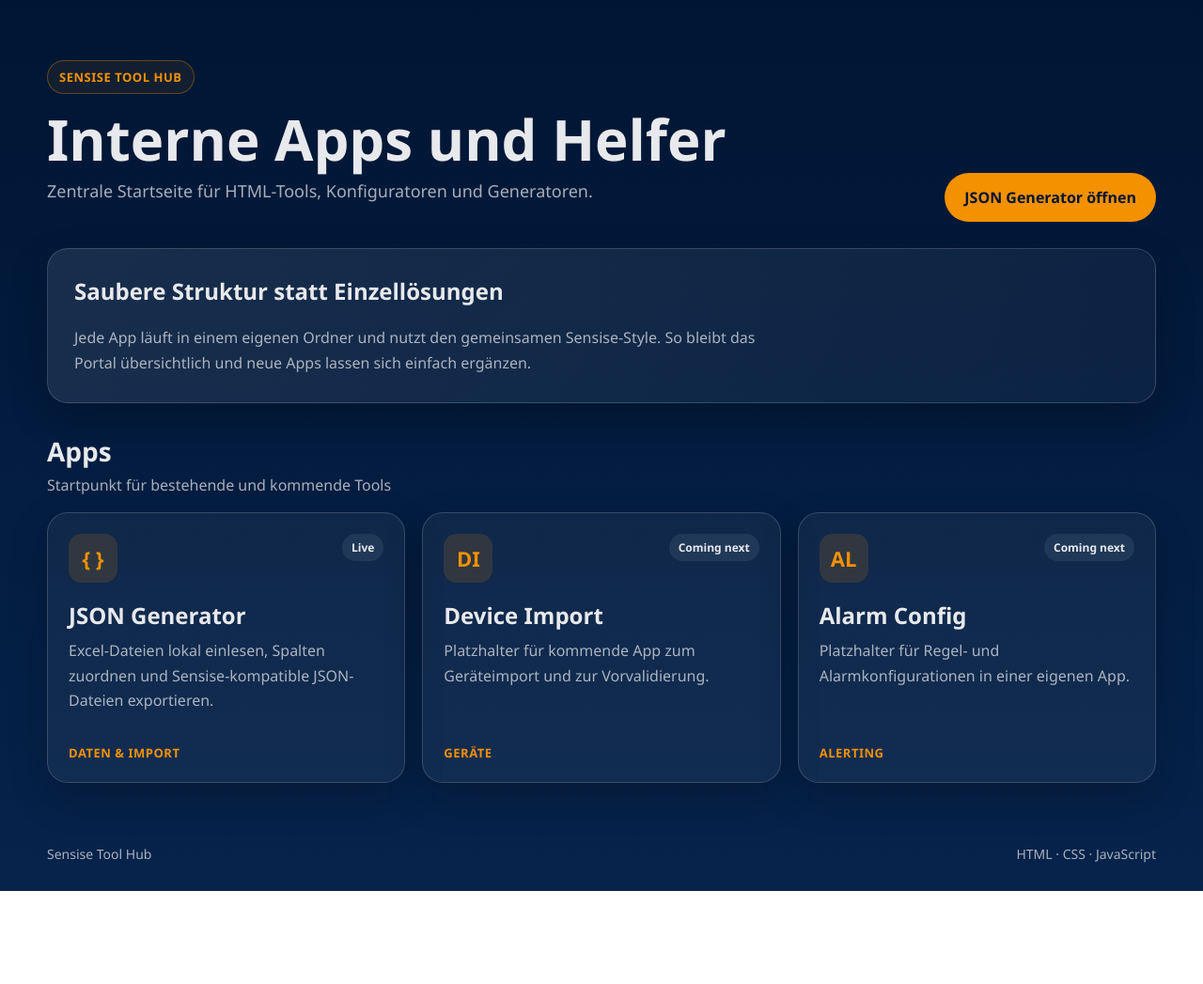
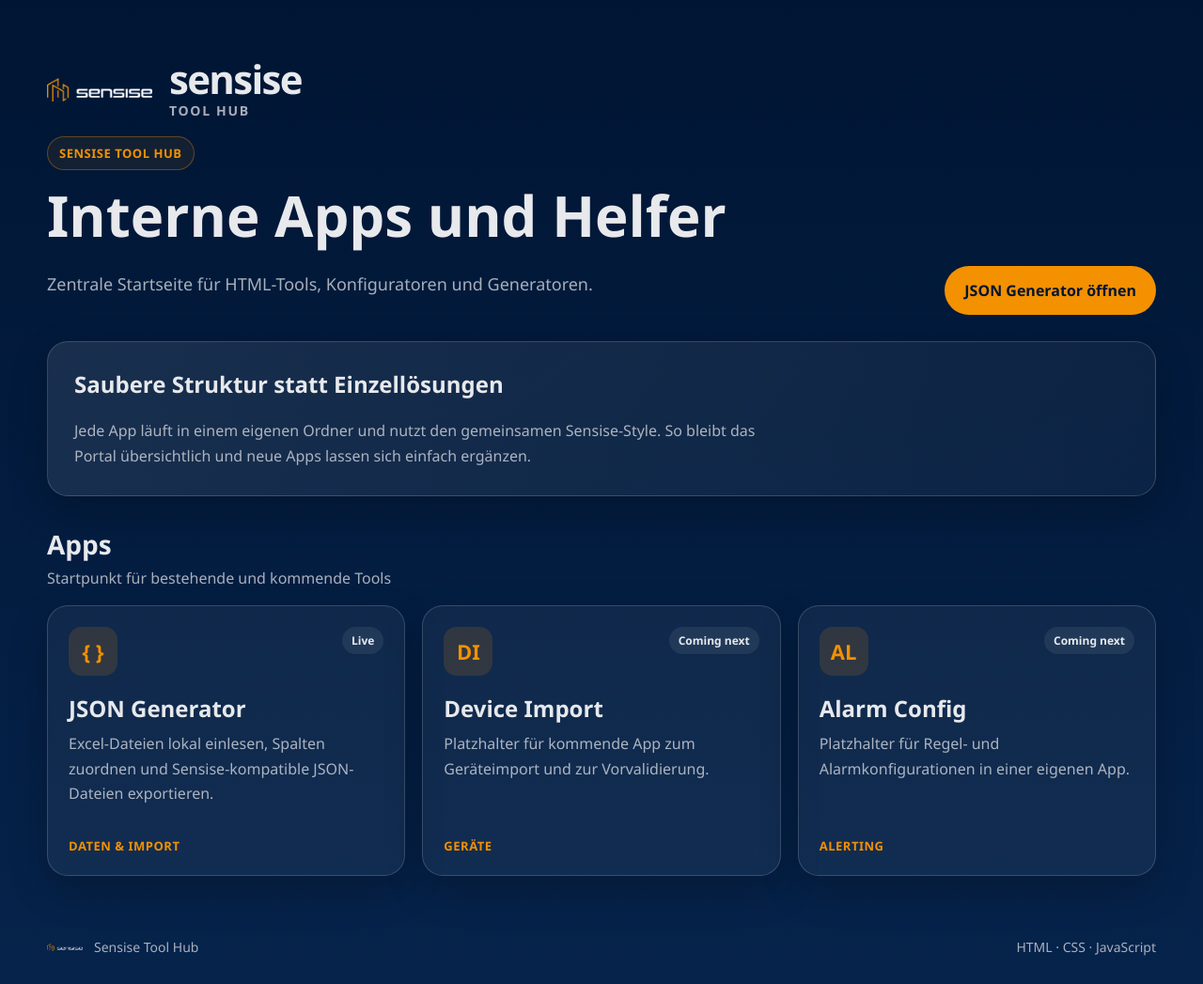
Before and after one commit to Lucaneedshelp/sensise-tool, a plain HTML site: page index.html in a window 1280 px wide. Shown: the whole page at 94% size. Before the commit the page ends 948 px from the top, so only its background shows below. Drawn offline with Linux system fonts and the light colour scheme.

Commit message:
Add files via upload

```diff
--- a/assets/css/portal.css
+++ b/assets/css/portal.css
@@ -9,8 +9,15 @@
   gap: 24px;
 }
 
+.header-copy {
+  display: flex;
+  flex-direction: column;
+  align-items: flex-start;
+  gap: 18px;
+}
+
 .site-header h1 {
-  margin: 18px 0 10px;
+  margin: 0 0 10px;
   font-size: clamp(36px, 5vw, 60px);
   line-height: 1.02;
 }
@@ -140,6 +147,17 @@
   font-size: 14px;
 }
 
+.footer-brand {
+  display: inline-flex;
+  align-items: center;
+  gap: 12px;
+}
+
+.footer-brand__logo {
+  width: 38px;
+  height: auto;
+}
+
 @media (max-width: 820px) {
   .header-inner {
     flex-direction: column;
@@ -155,4 +173,12 @@
   .footer-inner {
     flex-direction: column;
   }
+
+  .brand-lockup--large {
+    align-items: center;
+  }
+
+  .brand-lockup--large .brand-logo {
+    width: 84px;
+  }
 }
--- a/assets/css/theme.css
+++ b/assets/css/theme.css
@@ -36,6 +36,11 @@
 select,
 textarea {
   font: inherit;
+}
+
+img {
+  display: block;
+  max-width: 100%;
 }
 
 .container {
@@ -106,3 +111,44 @@
   box-shadow: var(--shadow-soft);
   backdrop-filter: blur(8px);
 }
+
+.brand-lockup {
+  display: inline-flex;
+  align-items: center;
+  gap: 14px;
+}
+
+.brand-lockup--large {
+  gap: 18px;
+}
+
+.brand-logo {
+  width: 74px;
+  height: auto;
+  flex: 0 0 auto;
+}
+
+.brand-lockup--large .brand-logo {
+  width: 112px;
+}
+
+.brand-copy {
+  display: flex;
+  flex-direction: column;
+  gap: 4px;
+}
+
+.brand-name {
+  font-size: clamp(28px, 4vw, 42px);
+  line-height: 0.95;
+  font-weight: 800;
+  letter-spacing: -0.04em;
+}
+
+.brand-subline {
+  color: var(--color-text-muted);
+  font-size: 14px;
+  font-weight: 700;
+  letter-spacing: 0.12em;
+  text-transform: uppercase;
+}
--- a/index.html
+++ b/index.html
@@ -10,7 +10,14 @@
 <body>
   <header class="site-header">
     <div class="container header-inner">
-      <div>
+      <div class="header-copy">
+        <div class="brand-lockup brand-lockup--large">
+          <img class="brand-logo" src="assets/img/sensise-logo-neg.png" alt="Sensise Logo">
+          <div class="brand-copy">
+            <span class="brand-name">sensise</span>
+            <span class="brand-subline">Tool Hub</span>
+          </div>
+        </div>
         <div class="eyebrow">Sensise Tool Hub</div>
         <h1>Interne Apps und Helfer</h1>
         <p class="lead">Zentrale Startseite für HTML-Tools, Konfiguratoren und Generatoren.</p>
@@ -41,7 +48,10 @@
 
   <footer class="site-footer">
     <div class="container footer-inner">
-      <span>Sensise Tool Hub</span>
+      <div class="footer-brand">
+        <img class="footer-brand__logo" src="assets/img/sensise-logo-neg.png" alt="Sensise Logo">
+        <span>Sensise Tool Hub</span>
+      </div>
       <span>HTML · CSS · JavaScript</span>
     </div>
   </footer>
```
Also changed, not shown: apps/json-generator/app.css (+11 -13 lines), apps/json-generator/index.html (+7 -1 lines), assets/img/sensise-logo-neg.png (added).
